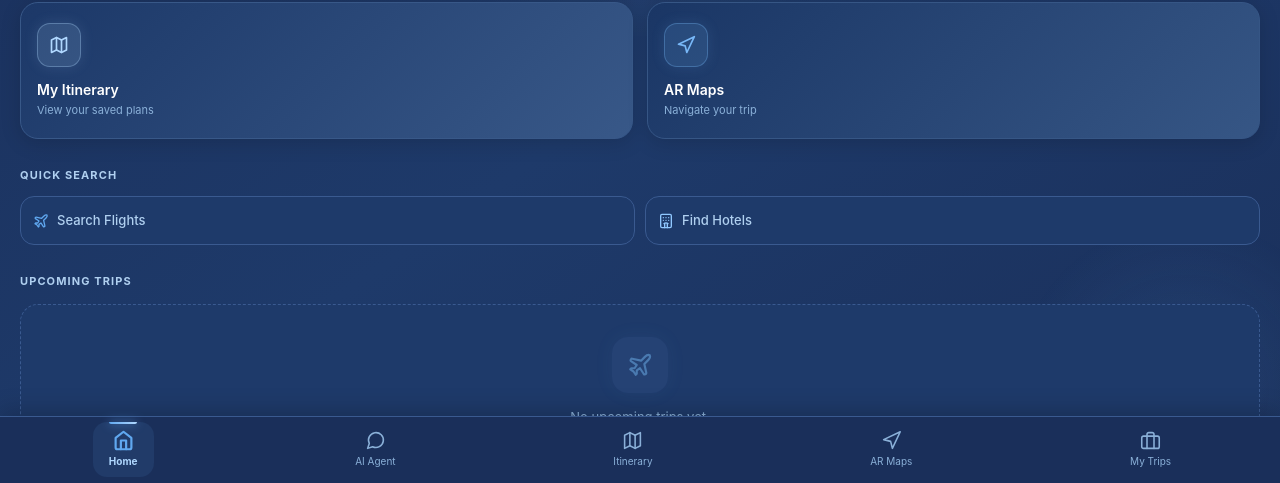
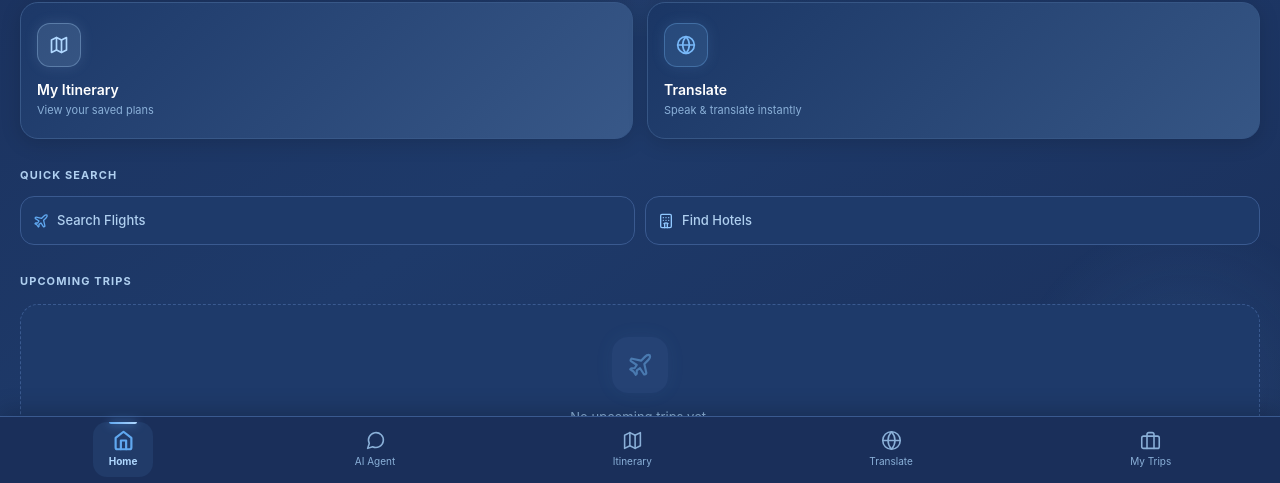
Before and after one commit to DreamMayComeTrue/voyage-ai, a React (Create React App) app: page / in a window 1280 px wide. Shown: the part 314-797 px from the top of the page. Built offline with nearby package versions, Linux system fonts and the light colour scheme.

Commit message:
Luxury Blue White

```diff
--- a/src/App.js
+++ b/src/App.js
@@ -2,7 +2,7 @@ import React, { useState } from 'react'
 import HomeScreen from './screens/HomeScreen'
 import ChatScreen from './screens/ChatScreen'
 import ItineraryScreen from './screens/ItineraryScreen'
-import MapScreen from './screens/MapScreen'
+import TranslateScreen from './screens/TranslateScreen'
 import MyTripsScreen from './screens/MyTripsScreen'
 import BottomNav from './components/BottomNav'
 import './App.css'
@@ -47,10 +47,9 @@ function App() {
                         setActiveScreen={setActiveScreen}
                     />
                 )
-      case 'map':
+            case 'translate':
                 return (
-            <MapScreen
-                itineraries={itineraries}
+                    <TranslateScreen
                         setActiveScreen={setActiveScreen}
                     />
                 )
--- a/src/components/BottomNav.js
+++ b/src/components/BottomNav.js
@@ -1,12 +1,12 @@
 import React from 'react'
-import { Home, MessageCircle, Map, Navigation, Briefcase } from 'lucide-react'
+import { Home, MessageCircle, Map, Globe, Briefcase } from 'lucide-react'
 
 const BottomNav = ({ activeScreen, setActiveScreen }) => {
     const tabs = [
         { id: 'home',      icon: Home,          label: 'Home'      },
         { id: 'chat',      icon: MessageCircle, label: 'AI Agent'  },
         { id: 'itinerary', icon: Map,           label: 'Itinerary' },
-        { id: 'map',       icon: Navigation,    label: 'AR Maps'   },
+        { id: 'translate', icon: Globe,         label: 'Translate' },
         { id: 'mytrips',   icon: Briefcase,     label: 'My Trips'  },
     ]
 
--- a/src/screens/HomeScreen.js
+++ b/src/screens/HomeScreen.js
@@ -1,6 +1,6 @@
 import React from 'react'
 import {
-    MessageCircle, Upload, Map, Navigation,
+    MessageCircle, Upload, Map, Globe,
     Plane, Hotel, ChevronRight, Sparkles
 } from 'lucide-react'
 
@@ -37,10 +37,10 @@ const HomeScreen = ({ setActiveScreen, itineraries, trips }) => {
             glow: '#b0d8ff',
         },
         {
-            id: 'map',
-            icon: Navigation,
-            title: 'AR Maps',
-            desc: 'Navigate your trip',
+            id: 'translate',
+            icon: Globe,
+            title: 'Translate',
+            desc: 'Speak & translate instantly',
             color: '#78b8f8',
             bg: 'linear-gradient(135deg, #1a3665 0%, #365685 100%)',
             border: '#365685',
--- /dev/null
+++ b/src/screens/TranslateScreen.js
@@ -0,0 +1,12 @@
+import React from 'react'
+
+const TranslateScreen = () => {
+    return (
+        <div style={{ padding: '24px', color: '#ffffff' }}>
+            <h1>Translate</h1>
+            <p style={{ color: '#8ab0d8' }}>Coming soon...</p>
+        </div>
+    )
+}
+
+export default TranslateScreen
```
Lines whose indentation alone changed are shown as unchanged.
